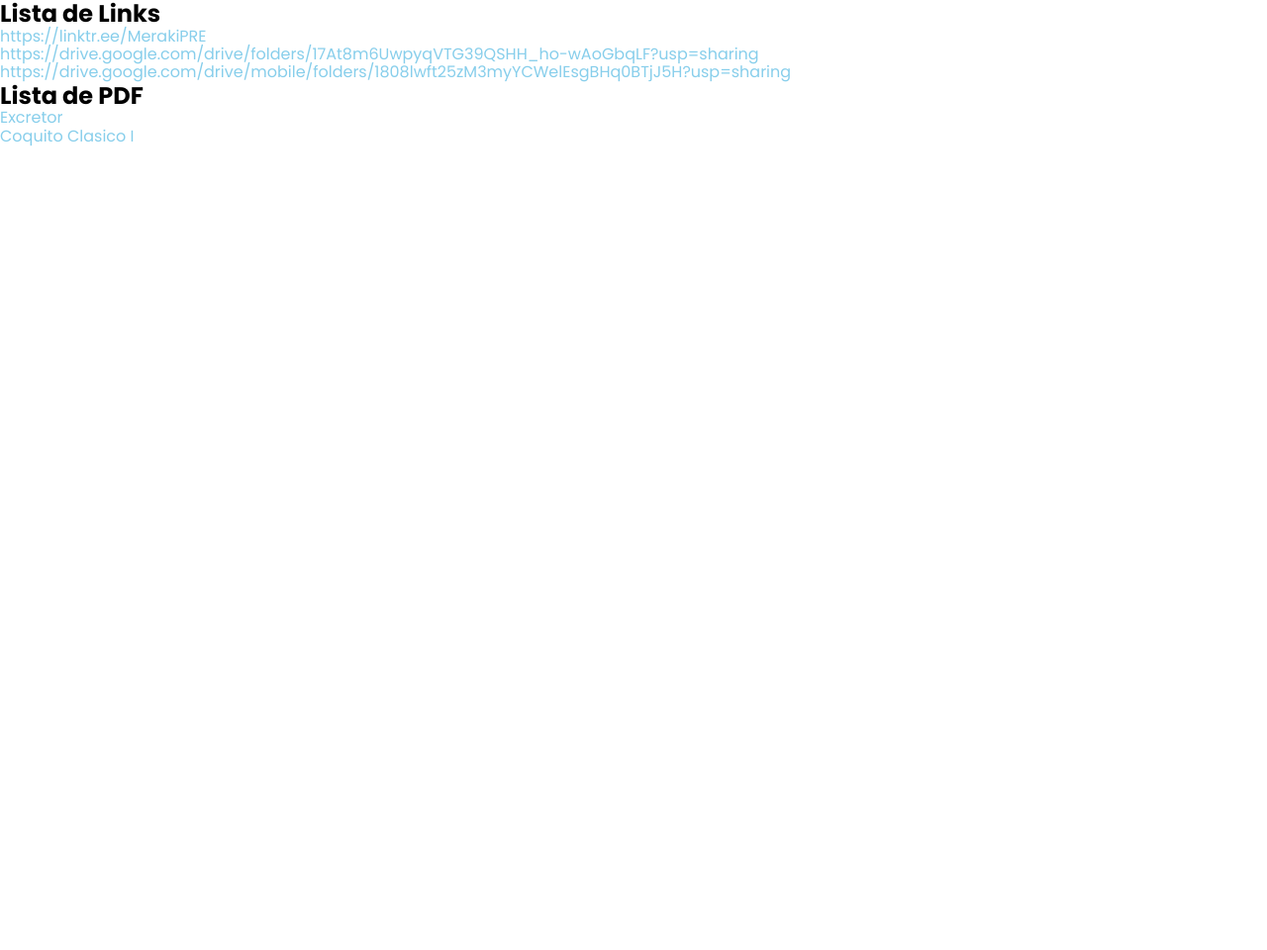
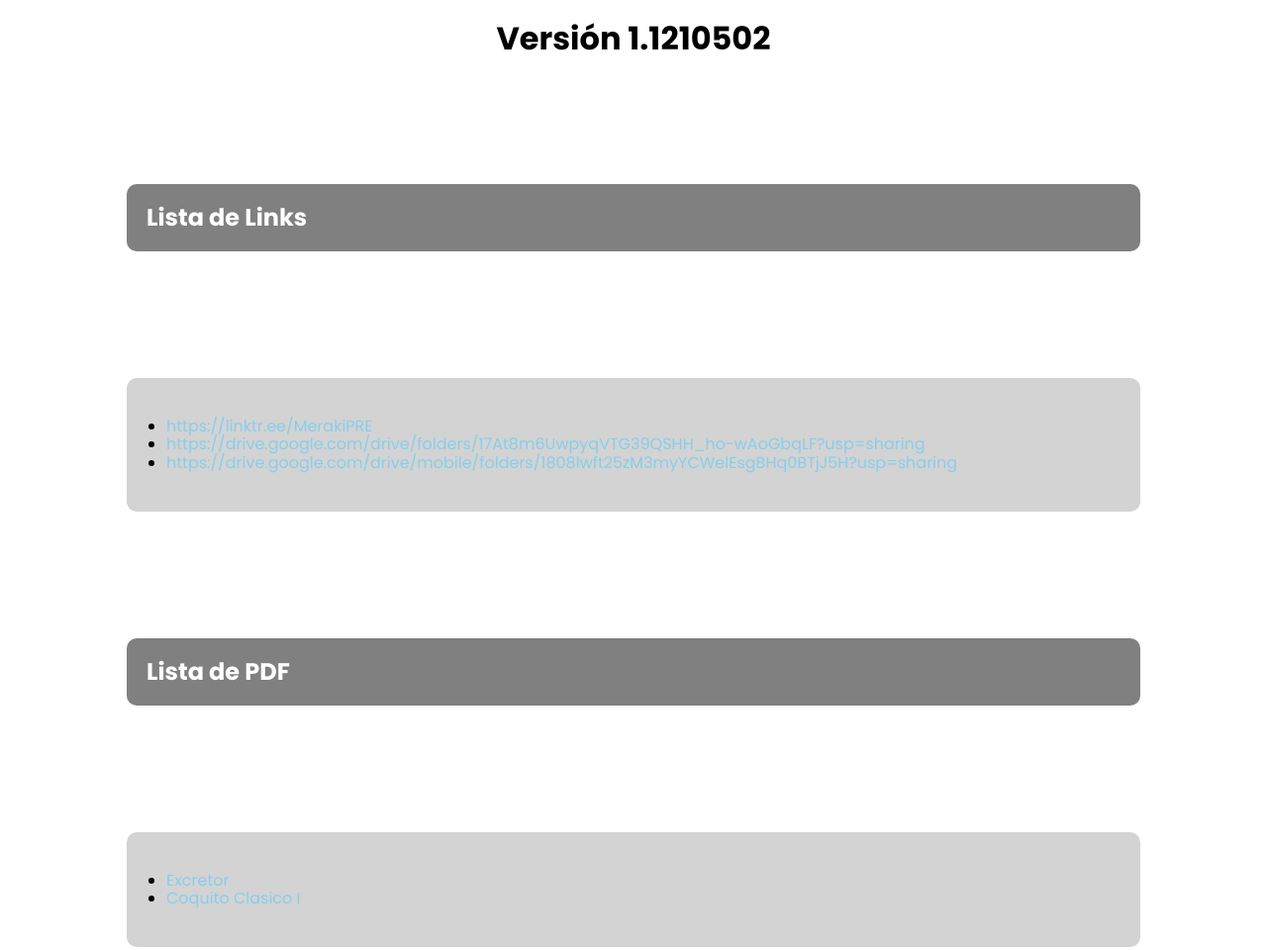
Before and after one commit to Joel-Leon/Joel-Leon.github.io, a plain HTML site: page index.html in a window 1280 px wide. Shown: the whole page at 99% size. Before the commit the page ends 800 px from the top, so only its background shows below. Drawn offline with Linux system fonts and the light colour scheme.

Commit message:
Mejoras en CSS

```diff
--- a/css/styles.css
+++ b/css/styles.css
@@ -18,3 +18,26 @@ span {
 	text-decoration: underline;
 	font-weight: normal;
 }
+
+.container {
+	background-color: gray;
+	padding: 20px;
+	margin: 10vw;
+	border-radius: 10px;
+}
+
+.container__h2 {
+	color: white;
+}
+
+.ul-li {
+	background-color: lightgray;
+	padding: 40px;
+	margin: 10vw;
+	border-radius: 10px;
+	overflow: visible;
+}
+
+.version {
+	text-align: center;
+}
--- a/index.html
+++ b/index.html
@@ -2,7 +2,7 @@
 <html>
 	<head>
 		<title>
-			Links de Andrea
+			Andrea's Trunk
 		</title>
 		<meta charset="utf-8">
 		<link rel="icon" href="F_CSS.png">
@@ -15,12 +15,17 @@
 		<link href="https://fonts.googleapis.com/css2?family=Poppins:ital,wght@0,100;0,200;0,300;0,400;0,500;0,600;0,700;0,800;0,900;1,100;1,200;1,300;1,400;1,500;1,600;1,700;1,800;1,900&display=swap" rel="stylesheet">
 		</head>
 		<body>
+		<div class="version">
+			<h1>
+				Versión 1.1210502
+			</h1>
+		</div>
 		<div class="container">
 			<h2 class="container__h2">
 				Lista de Links
 			</h2>
 		</div>
-		<ul>
+		<ul class="ul-li">
 			<li>
 				<a href="https://linktr.ee/MerakiPRE" target="_BLANK">https://linktr.ee/MerakiPRE</a>
 			</li>
@@ -31,10 +36,12 @@
 				<a href="https://drive.google.com/drive/mobile/folders/1808lwft25zM3myYCWelEsgBHq0BTjJ5H?usp=sharing" target="_BLANK">https://drive.google.com/drive/mobile/folders/1808lwft25zM3myYCWelEsgBHq0BTjJ5H?usp=sharing</a>
 			</li>
 		</ul>
-		<h2 class="container__h2">
-			Lista de PDF
-		</h2>
-		<ul>
+		<div class="container">
+			<h2 class="container__h2">
+				Lista de PDF
+			</h2>
+		</div>
+		<ul class="ul-li">
 			<li>
 				<a href="https://1drv.ms/b/s!Aq-7NVDS5_yU2FbwbNf_UOj64Jv0?e=B1fgqR" target="_BLANK">Excretor</a>
 			</li>
```
